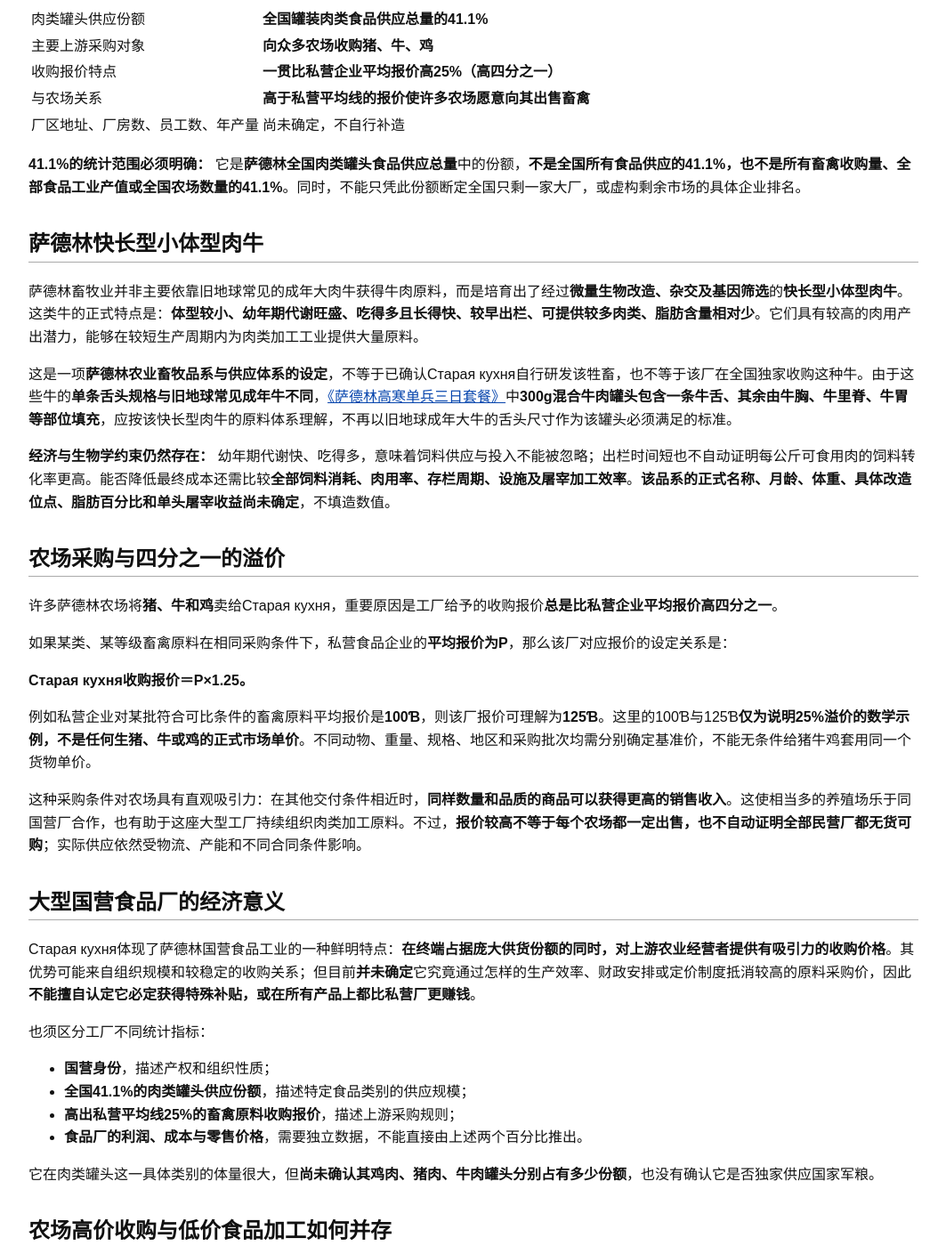
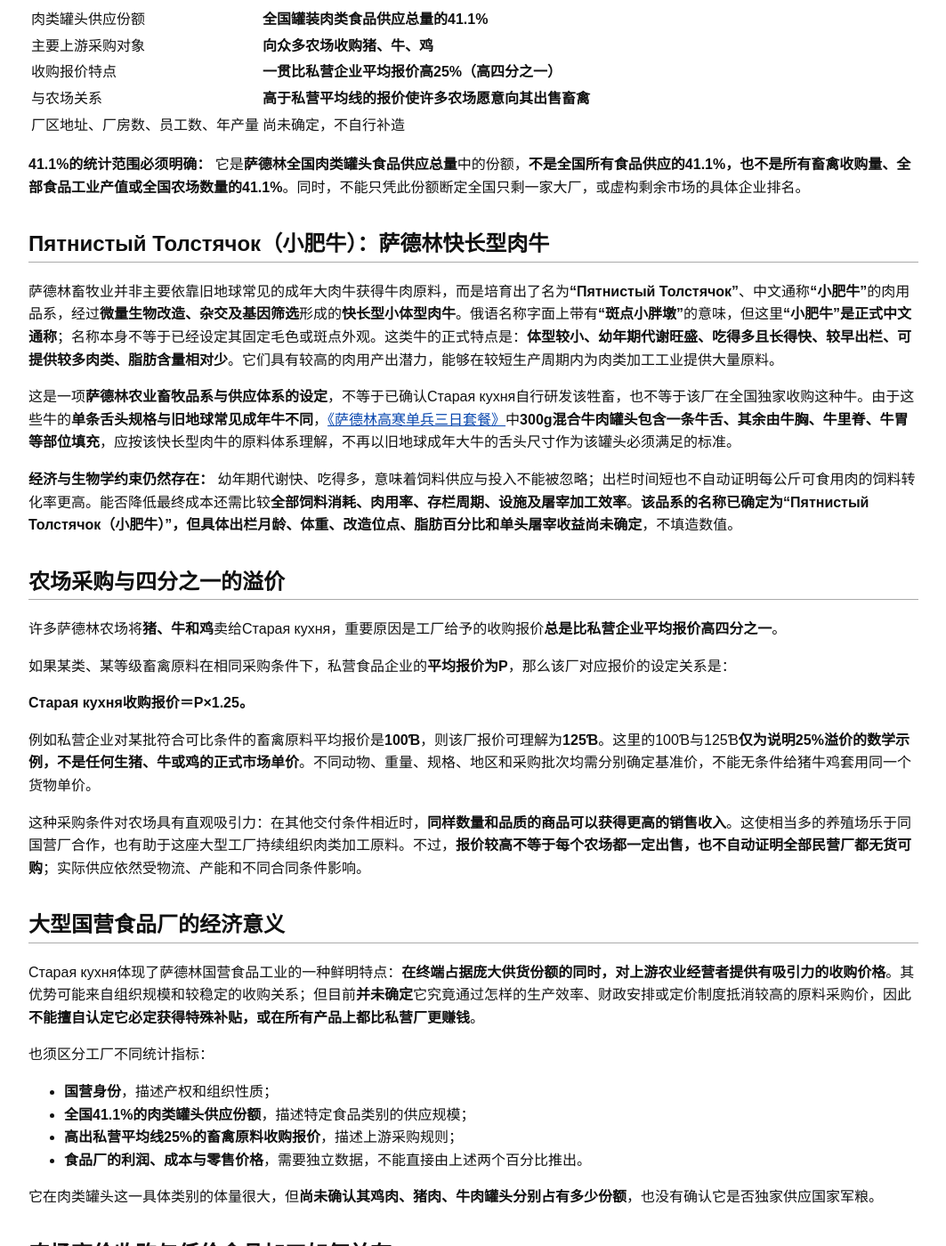
Before and after one commit to xdd44894-hub/orbina-encyclopedia, a Jekyll site: the page built from _articles/article-408.md, in a window 1280 px wide and 1400 px high, scrolled down 628 px. Shown: the whole window at 89% size, without its empty margins (108-1171 px from the left). Built offline with Jekyll 4.4.1, drawn with Linux system fonts in a browser that asks for light colours; some of the changed text lies outside the part shown.

Commit message:
Старая кухня产业关联补充萨德林小肥牛正式俄文品系名称Пятнистый Толстячок，更新尚未命名的旧描述

```diff
--- a/_articles/article-408.md
+++ b/_articles/article-408.md
@@ -25,13 +25,13 @@ ai_search: true
 
 **41.1%的统计范围必须明确：** 它是**萨德林全国肉类罐头食品供应总量**中的份额，**不是全国所有食品供应的41.1%，也不是所有畜禽收购量、全部食品工业产值或全国农场数量的41.1%**。同时，不能只凭此份额断定全国只剩一家大厂，或虚构剩余市场的具体企业排名。
 
-## 萨德林快长型小体型肉牛
+## Пятнистый Толстячок（小肥牛）：萨德林快长型肉牛
 
-萨德林畜牧业并非主要依靠旧地球常见的成年大肉牛获得牛肉原料，而是培育出了经过**微量生物改造、杂交及基因筛选**的**快长型小体型肉牛**。这类牛的正式特点是：**体型较小、幼年期代谢旺盛、吃得多且长得快、较早出栏、可提供较多肉类、脂肪含量相对少**。它们具有较高的肉用产出潜力，能够在较短生产周期内为肉类加工工业提供大量原料。
+萨德林畜牧业并非主要依靠旧地球常见的成年大肉牛获得牛肉原料，而是培育出了名为**“Пятнистый Толстячок”**、中文通称**“小肥牛”**的肉用品系，经过**微量生物改造、杂交及基因筛选**形成的**快长型小体型肉牛**。俄语名称字面上带有**“斑点小胖墩”**的意味，但这里**“小肥牛”是正式中文通称**；名称本身不等于已经设定其固定毛色或斑点外观。这类牛的正式特点是：**体型较小、幼年期代谢旺盛、吃得多且长得快、较早出栏、可提供较多肉类、脂肪含量相对少**。它们具有较高的肉用产出潜力，能够在较短生产周期内为肉类加工工业提供大量原料。
 
 这是一项**萨德林农业畜牧品系与供应体系的设定**，不等于已确认Старая кухня自行研发该牲畜，也不等于该厂在全国独家收购这种牛。由于这些牛的**单条舌头规格与旧地球常见成年牛不同**，[《萨德林高寒单兵三日套餐》]({{ '/articles/article-406/' | relative_url }})中**300g混合牛肉罐头包含一条牛舌、其余由牛胸、牛里脊、牛胃等部位填充**，应按该快长型肉牛的原料体系理解，不再以旧地球成年大牛的舌头尺寸作为该罐头必须满足的标准。
 
-**经济与生物学约束仍然存在：** 幼年期代谢快、吃得多，意味着饲料供应与投入不能被忽略；出栏时间短也不自动证明每公斤可食用肉的饲料转化率更高。能否降低最终成本还需比较**全部饲料消耗、肉用率、存栏周期、设施及屠宰加工效率**。**该品系的正式名称、月龄、体重、具体改造位点、脂肪百分比和单头屠宰收益尚未确定**，不填造数值。
+**经济与生物学约束仍然存在：** 幼年期代谢快、吃得多，意味着饲料供应与投入不能被忽略；出栏时间短也不自动证明每公斤可食用肉的饲料转化率更高。能否降低最终成本还需比较**全部饲料消耗、肉用率、存栏周期、设施及屠宰加工效率**。**该品系的名称已确定为“Пятнистый Толстячок（小肥牛）”，但具体出栏月龄、体重、改造位点、脂肪百分比和单头屠宰收益尚未确定**，不填造数值。
 
 ## 农场采购与四分之一的溢价
 
@@ -62,13 +62,13 @@ ai_search: true
 
 萨德林大型食品工业的一项经济特征是：**农场出售猪、牛、鸡可以获得相对于私营平均报价更高的收入**，而食品加工仍可以通过规模化、专业分工和设备自动化降低**每单位成品**的加工、仓储及流通支出。对一个规模足够大的食品厂来说，**多支付25%畜禽收购价并不意味着最终所有产品的生产成本都必然增加25%**，因为这部分溢价只作用于畜禽采购成本，**并不作用于包装、人工、能源、其他食品原料和销售渠道所有费用**。
 
-大型企业稳定采购也可以改善农场规划和工厂原料供应的连续性。**快长型小体型肉牛较短的出栏周期及较多的肉用产出**、生产效率、不同牛肉及内脏部位的分级利用、原料来源稳定性、产线利用率与损耗率，是理解这种供需关系的产业基础；但**未确认Старая кухня自己的年度利润、实际自动化率、每罐肉类成本或专项财政补贴数据**，不据此杜撰该厂的详细利润表。
+大型企业稳定采购也可以改善农场规划和工厂原料供应的连续性。**“Пятнистый Толстячок（小肥牛）”较短的出栏周期及较多的肉用产出**、生产效率、不同牛肉及内脏部位的分级利用、原料来源稳定性、产线利用率与损耗率，是理解这种供需关系的产业基础；但**未确认Старая кухня自己的年度利润、实际自动化率、每罐肉类成本或专项财政补贴数据**，不据此杜撰该厂的详细利润表。
 
 [《萨德林高寒单兵三日套餐》]({{ '/articles/article-406/' | relative_url }})另有**12.8Ɓ生产成本、15Ɓ军购、33～40Ɓ民售**下的农业、人工、税制与军需流通分项解释。**军方大宗采购特定税费优惠和该套军粮的12.8Ɓ示例分项账是行业／产品层面的机制，不应直接认定为Старая кухня独家享有的税收待遇或其工厂财务数据。**
 
 ## 与萨德林高寒三日军粮的关系
 
-[《萨德林高寒单兵三日套餐》]({{ '/articles/article-406/' | relative_url }})中有鸡肉、猪肉及**一罐300g、以一条牛舌配合牛胸、牛里脊、牛胃等原料制成的混合牛肉罐头**等食品，反映了萨德林对于肉类罐头的军需需求；Старая кухня的业务领域与这一供应链**具有品类关联**。
+[《萨德林高寒单兵三日套餐》]({{ '/articles/article-406/' | relative_url }})中有鸡肉、猪肉及**一罐300g、以一条“Пятнистый Толстячок（小肥牛）”牛舌配合牛胸、牛里脊、牛胃等原料制成的混合牛肉罐头**等食品，反映了萨德林对于肉类罐头的军需需求；Старая кухня的业务领域与这一供应链**具有品类关联**。
 
 **目前尚未明确该厂是否生产或承包这份高寒三日套餐中的具体罐头、是否负责整箱包装，或者占军方军粮采购量多少。** 不得因为该厂承担全国**41.1%的肉类罐头供应**，就武断地把**41.1%的军粮订单**或全部三日套餐生产合同都归给它。
 
```
